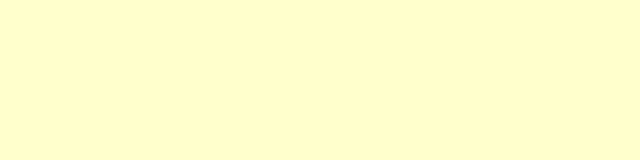
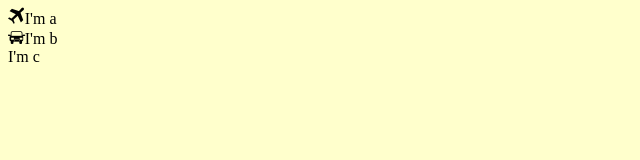
Before and after one commit to Rplus/task-template--gulp, a plain HTML site: page index.html in a window 1280 px wide. Shown: the whole page, without its empty margins (0-640 px from the left). Drawn offline with nearby package versions, Linux system fonts and the light colour scheme.

Commit message:
Update 2014-09-07T07:14:59.584Z

```diff
--- a/index.html
+++ b/index.html
@@ -1 +1 @@
-<!DOCTYPE html><html lang="en"><head><meta charset="UTF-8"><title>Document</title><link rel="stylesheet" href="css/style.css"></head><body><script src="//ajax.googleapis.com/ajax/libs/jquery/1.11.1/jquery.min.js"></script><script src="js/script.js"></script></body></html>
+<!DOCTYPE html><html lang="en"><head><meta charset="UTF-8"><title>Document</title><link rel="stylesheet" href="css/style.css"></head><body><div class="a">I'm a</div><div class="b">I'm b</div><div class="c">I'm c</div><script src="//ajax.googleapis.com/ajax/libs/jquery/1.11.1/jquery.min.js"></script><script src="js/script.js"></script></body></html>
```
Also changed, not shown: font/myfont.ttf, font/myfont.woff, 1 other file.
